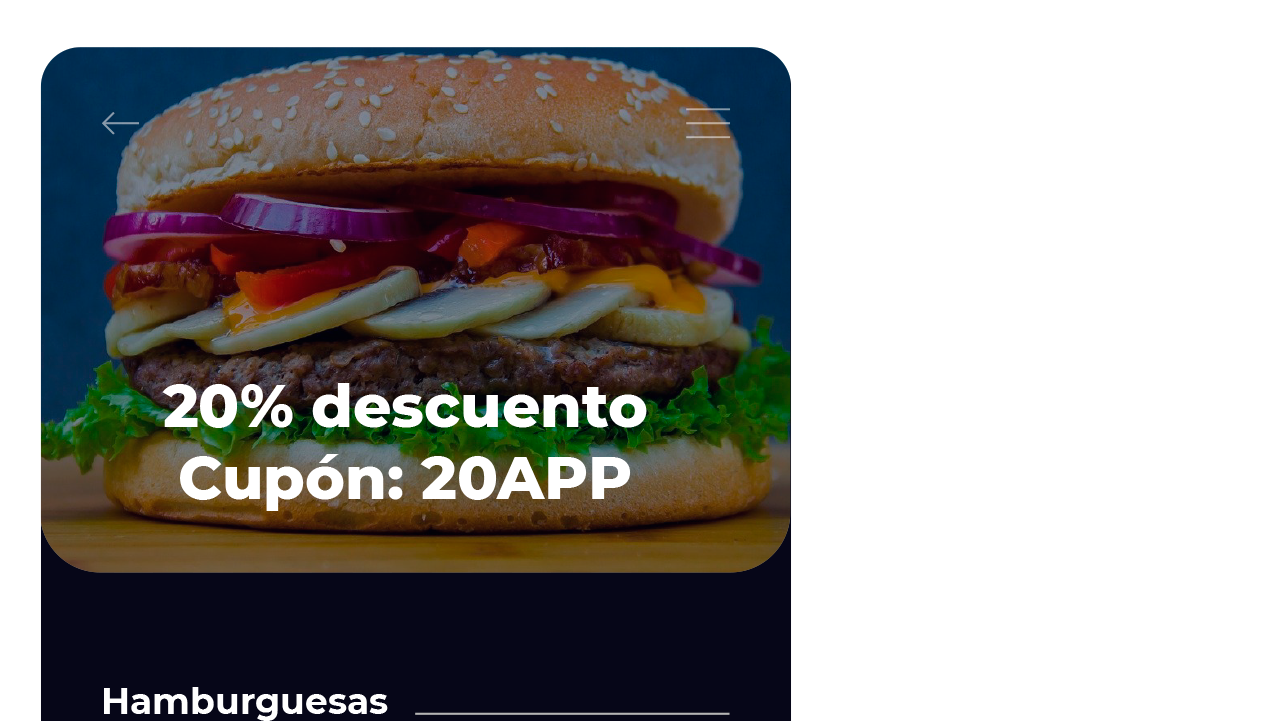
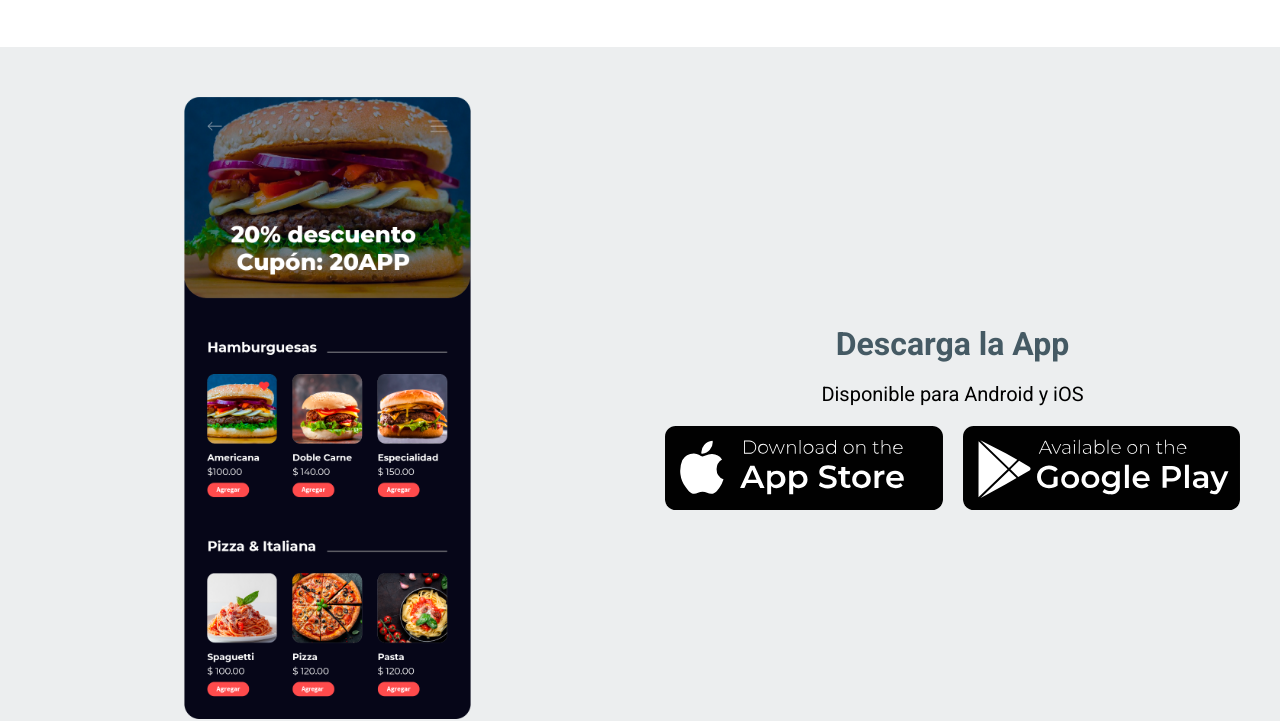
Before and after one commit to antoniopd/12-DeliveryApp, a website: page index.html in a window 1280 px wide. Shown: the part 5019-5740 px from the top of the page. Drawn offline with Linux system fonts and the light colour scheme.

Commit message:
terminada la sección de descargas

```diff
--- a/src/scss/descargar/_descargar.scss
+++ b/src/scss/descargar/_descargar.scss
@@ -1,2 +1,36 @@
 @use 'base/mixins' as m;
 @use 'base/variables' as v;
+
+.descargar {
+    background-color: v.$grisClaro;
+    padding: v.$separacion 0;
+
+    &__grid {
+        display: flex;
+        flex-direction: column-reverse;
+        @include m.tablet {
+            @include m.grid(2, v.$separacion);
+        }
+    }
+
+    &__imagen {
+        width: 50%;
+        margin: 5rem auto 0 auto;
+        transition-property: transform;
+        transition-duration: 300ms;
+
+        @include m.tablet {
+            margin-top: 0;
+        }
+
+        &:hover {
+            transform: rotate(4deg) scale(1.2);
+        }
+
+        @include m.desktop {
+            &:hover {
+                transform: rotate(4deg) scale(1.1);
+            }
+        }
+    }
+}
--- a/src/scss/descargar/_tiendas.scss
+++ b/src/scss/descargar/_tiendas.scss
@@ -1,2 +1,36 @@
 @use 'base/mixins' as m;
 @use 'base/variables' as v;
+
+.tiendas {
+    display: flex;
+    flex-direction: column;
+    justify-content: center;
+
+    &__heading,
+    &__texto {
+        text-align: center
+    }
+
+    &__heading {
+        color: v.$secundario;
+        margin: 2rem 0 0 0;
+    }
+
+    &__texto {
+        margin-bottom: 3rem1;
+    }
+
+    &__grid {
+        @include m.grid(2, 2rem);
+    }
+
+    &__enlace {
+        transition-property: transform;
+        transition-duration: 500ms;
+
+        &:hover {
+            transform: scale(1.1);
+        }
+    }
+
+}
```
Also changed, not shown: build/css/app.css, 1 other file.
